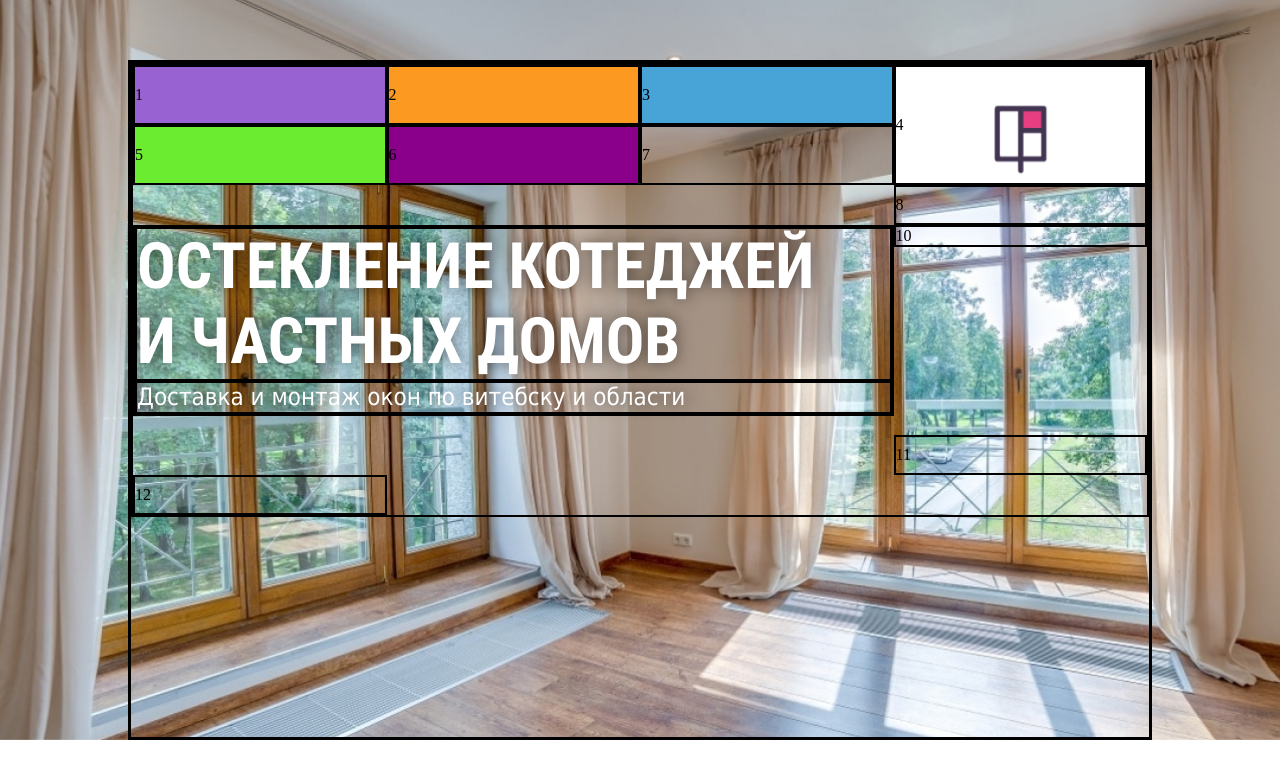
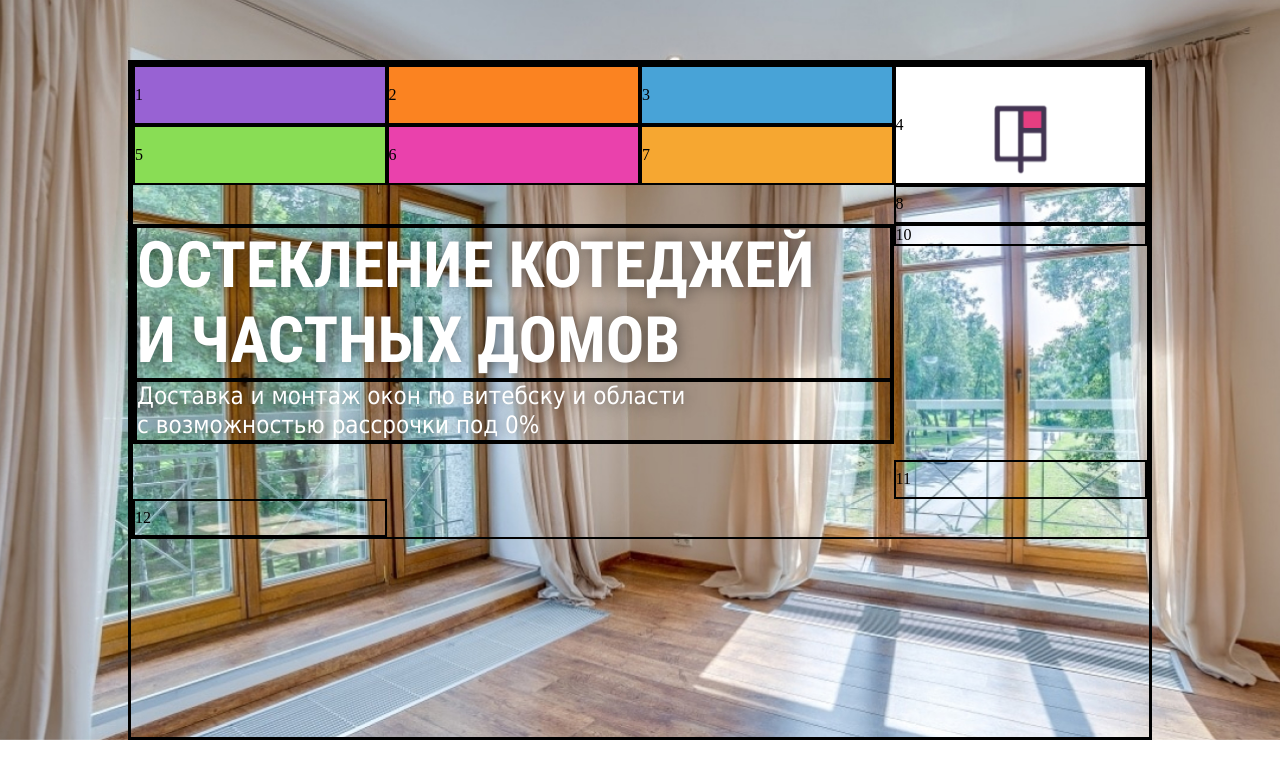
Before and after one commit to Russs11/glazing-of-houses-, a plain HTML site: page src/index.html in a window 1280 px wide. Drawn offline with Linux system fonts and the light colour scheme.

Commit message:
23.04.2022

```diff
--- a/src/index.html
+++ b/src/index.html
@@ -24,7 +24,8 @@
                     <div class="item item_8">8</div>
                     <div class="item item_9">
                         <div class="item text_1">ОСТЕКЛЕНИЕ КОТЕДЖЕЙ <br> И ЧАСТНЫХ ДОМОВ</div>
-                        <div class="item text_2">Доставка и монтаж окон по витебску и области</div>
+                        <div class="item text_2">Доставка и монтаж окон по витебску и области <br>
+                         с возможностью рассрочки под 0%</div>
                     </div>
                     <div class="item item_10">10</div>
                     <div class="item item_11">11</div>
--- a/src/scss/grids.scss
+++ b/src/scss/grids.scss
@@ -59,7 +59,7 @@
     background-color: #9862D3;
 }
 .item_2{
-    background-color: rgb(251, 153, 33);
+    background-color: rgb(251, 131, 33);
 }
 .item_3{
     background-color: #48a3d7;
@@ -72,12 +72,14 @@
                 background-position: center;
             }
             .item_5{
-                background-color: rgb(108, 236, 49);
+                background-color: rgb(137, 221, 85);
             }
             .item_6{
-                background-color: darkmagenta;
+                background-color: rgb(234, 65, 172);
             }
-
+.item_7{
+    background-color: rgb(246, 167, 49);
+}
             .item_8 {
                 grid-column: 4 / -1;
             }
```
Also changed, not shown: src/css/grids.css.
